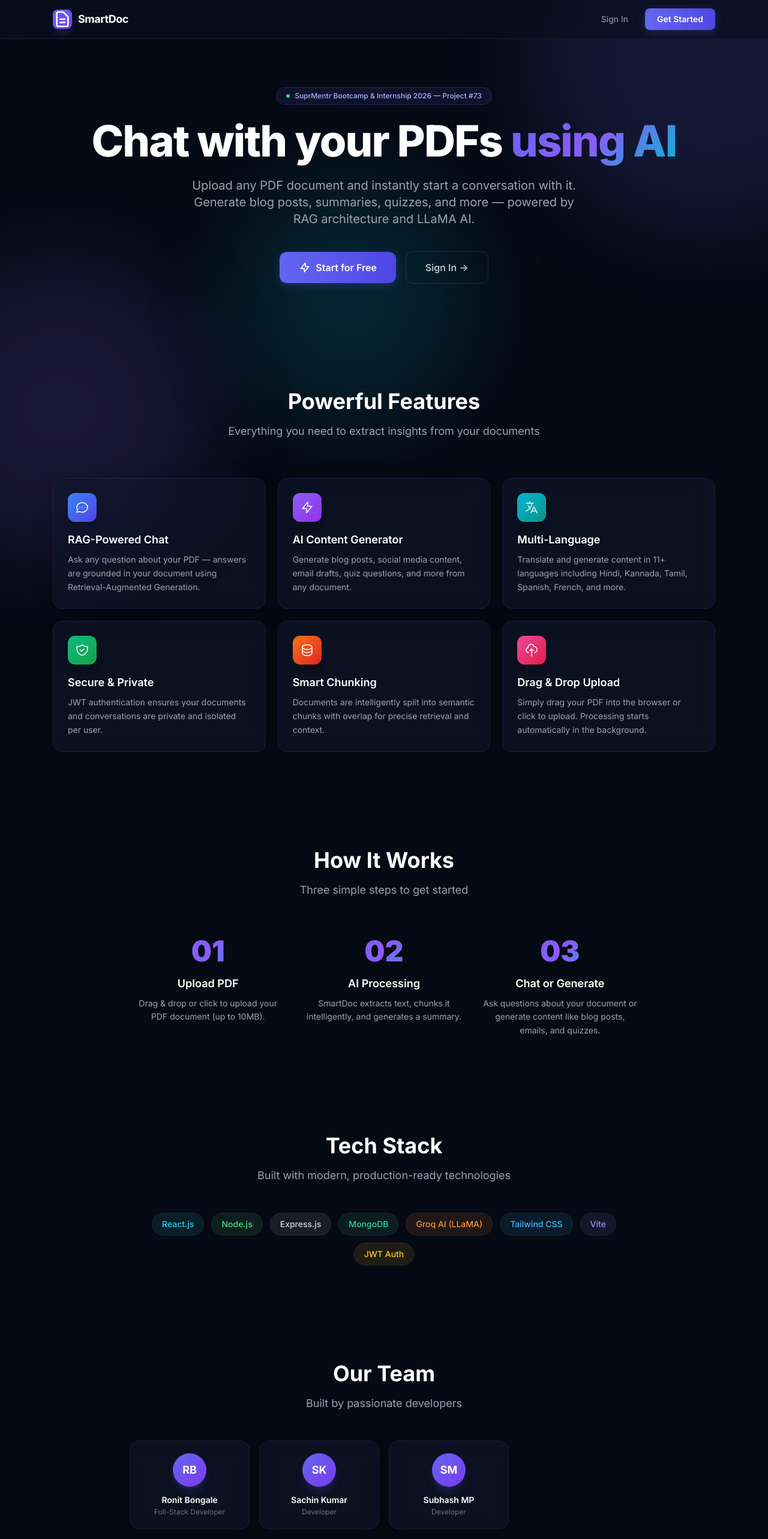
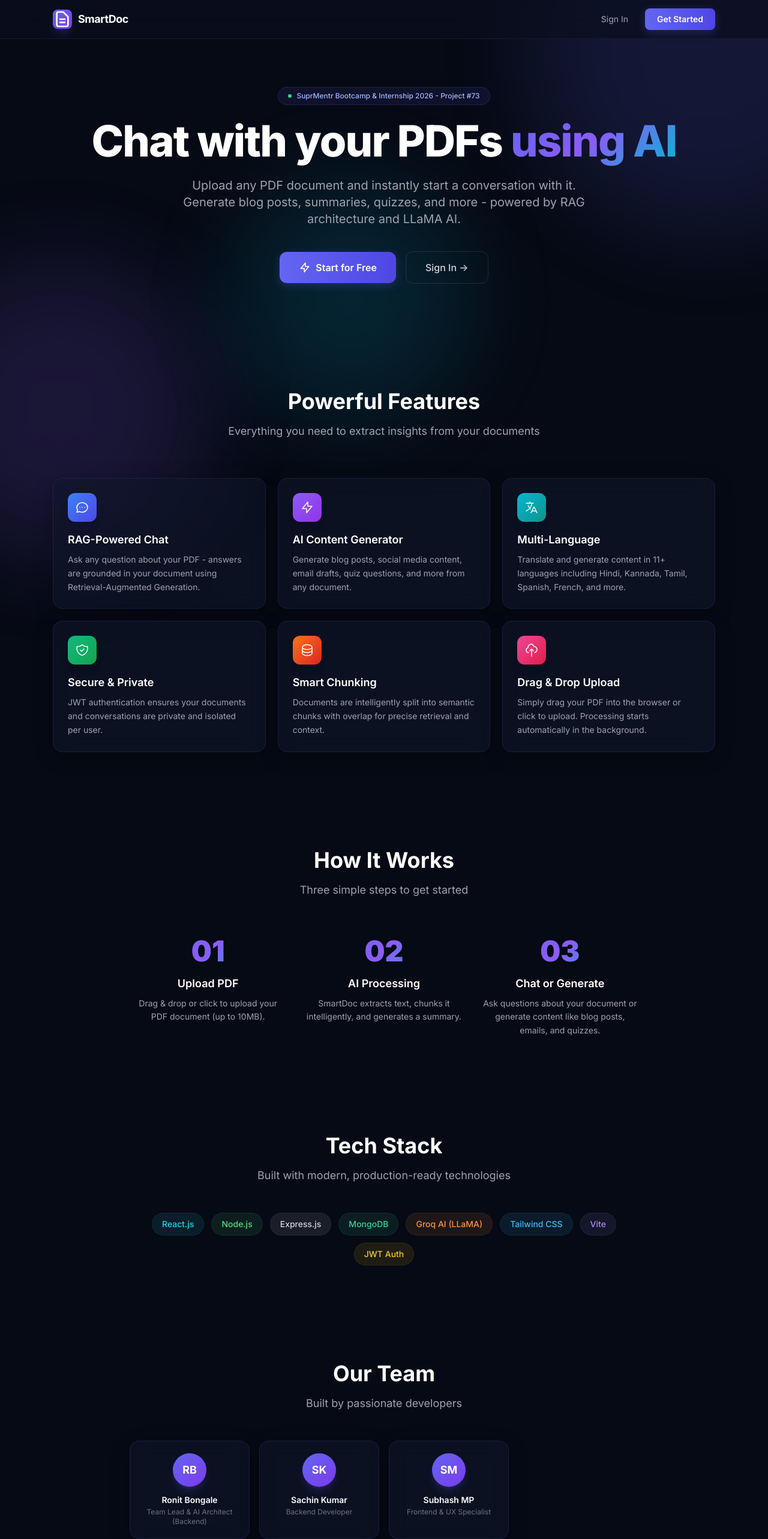
Before and after one commit to RonitRB/smartdoc, a React (Vite) app in the folder frontend/: page / in a window 1280 px wide. Shown: the top 2566 px of the page at 60% size. Built offline with nearby package versions, Linux system fonts and the light colour scheme; no server answers; the HTML template or start-up script is replaced by a standard one.

Commit message:
Update team roles and professional profiles

```diff
--- a/frontend/index.html
+++ b/frontend/index.html
@@ -4,21 +4,21 @@
 <head>
   <meta charset="UTF-8" />
   <meta name="viewport" content="width=device-width, initial-scale=1.0" />
-  <title>SmartDoc — AI Document Assistant</title>
+  <title>SmartDoc - AI Document Assistant</title>
   <meta name="description"
     content="SmartDoc is an AI-powered document assistant. Upload PDFs, chat with your documents, and generate content using advanced RAG architecture." />
   <meta name="keywords" content="SmartDoc, AI, Document, PDF, Chat, RAG, Content Generator, NLP" />
   <meta name="author" content="Ronit Bongale, Sachin Kumar, Subhash MP" />
 
   <!-- Open Graph -->
-  <meta property="og:title" content="SmartDoc — AI Document Assistant" />
+  <meta property="og:title" content="SmartDoc - AI Document Assistant" />
   <meta property="og:description" content="Upload PDFs, chat with documents, and generate AI-powered content." />
   <meta property="og:type" content="website" />
   <meta property="og:url" content="https://smartdoc-theta.vercel.app" />
 
   <!-- Twitter Card -->
   <meta name="twitter:card" content="summary_large_image" />
-  <meta name="twitter:title" content="SmartDoc — AI Document Assistant" />
+  <meta name="twitter:title" content="SmartDoc - AI Document Assistant" />
   <meta name="twitter:description" content="Upload PDFs, chat with documents, and generate AI-powered content." />
 
   <!-- Theme -->
--- a/frontend/src/pages/LandingPage.jsx
+++ b/frontend/src/pages/LandingPage.jsx
@@ -10,7 +10,7 @@ const FEATURES = [
       </svg>
     ),
     title: 'RAG-Powered Chat',
-    desc: 'Ask any question about your PDF — answers are grounded in your document using Retrieval-Augmented Generation.',
+    desc: 'Ask any question about your PDF - answers are grounded in your document using Retrieval-Augmented Generation.',
     gradient: 'from-blue-500 to-indigo-600',
   },
   {
@@ -83,9 +83,9 @@ const TECH = [
 ];
 
 const TEAM = [
-  { name: 'Ronit Bongale', role: 'Full-Stack Developer' },
-  { name: 'Sachin Kumar', role: 'Developer' },
-  { name: 'Subhash MP', role: 'Developer' },
+  { name: 'Ronit Bongale', role: 'Team Lead & AI Architect (Backend)' },
+  { name: 'Sachin Kumar', role: 'Backend Developer' },
+  { name: 'Subhash MP', role: 'Frontend & UX Specialist' },
 ];
 
 const LandingPage = () => {
@@ -130,7 +130,7 @@ const LandingPage = () => {
         <div className="animate-fade-in">
           <div className="inline-flex items-center gap-2 text-xs font-medium text-brand-300 bg-brand-500/10 border border-brand-500/20 rounded-full px-4 py-1.5 mb-6">
             <span className="w-1.5 h-1.5 bg-emerald-400 rounded-full animate-pulse" />
-            SuprMentr Bootcamp & Internship 2026 — Project #73
+            SuprMentr Bootcamp & Internship 2026 - Project #73
           </div>
           <h1 className="text-5xl sm:text-6xl lg:text-7xl font-extrabold text-white leading-tight tracking-tight mb-6 text-balance">
             Chat with your PDFs{' '}
@@ -138,7 +138,7 @@ const LandingPage = () => {
           </h1>
           <p className="text-lg sm:text-xl text-gray-400 max-w-2xl mx-auto mb-10 leading-relaxed">
             Upload any PDF document and instantly start a conversation with it.
-            Generate blog posts, summaries, quizzes, and more — powered by RAG architecture and LLaMA AI.
+            Generate blog posts, summaries, quizzes, and more - powered by RAG architecture and LLaMA AI.
           </p>
           <div className="flex flex-col sm:flex-row items-center justify-center gap-4">
             <Link to="/register" className="btn-primary !py-3.5 !px-8 !text-base !rounded-xl flex items-center gap-2">
@@ -249,7 +249,7 @@ const LandingPage = () => {
                 <path strokeLinecap="round" strokeLinejoin="round" strokeWidth={2} d="M9 12h6m-6 4h6m2 5H7a2 2 0 01-2-2V5a2 2 0 012-2h5.586a1 1 0 01.707.293l5.414 5.414a1 1 0 01.293.707V19a2 2 0 01-2 2z" />
               </svg>
             </div>
-            <span className="text-gray-400 text-sm">SmartDoc — SuprMentr Internship 2026</span>
+            <span className="text-gray-400 text-sm">SmartDoc - SuprMentr Internship 2026</span>
           </div>
           <p className="text-gray-600 text-xs">Built with ❤️ by Team #73</p>
         </div>
```
Also changed, not shown: frontend/src/pages/Generate.jsx (+18 -18 lines), 1 other file (tests, documents, lock files or other folders).
